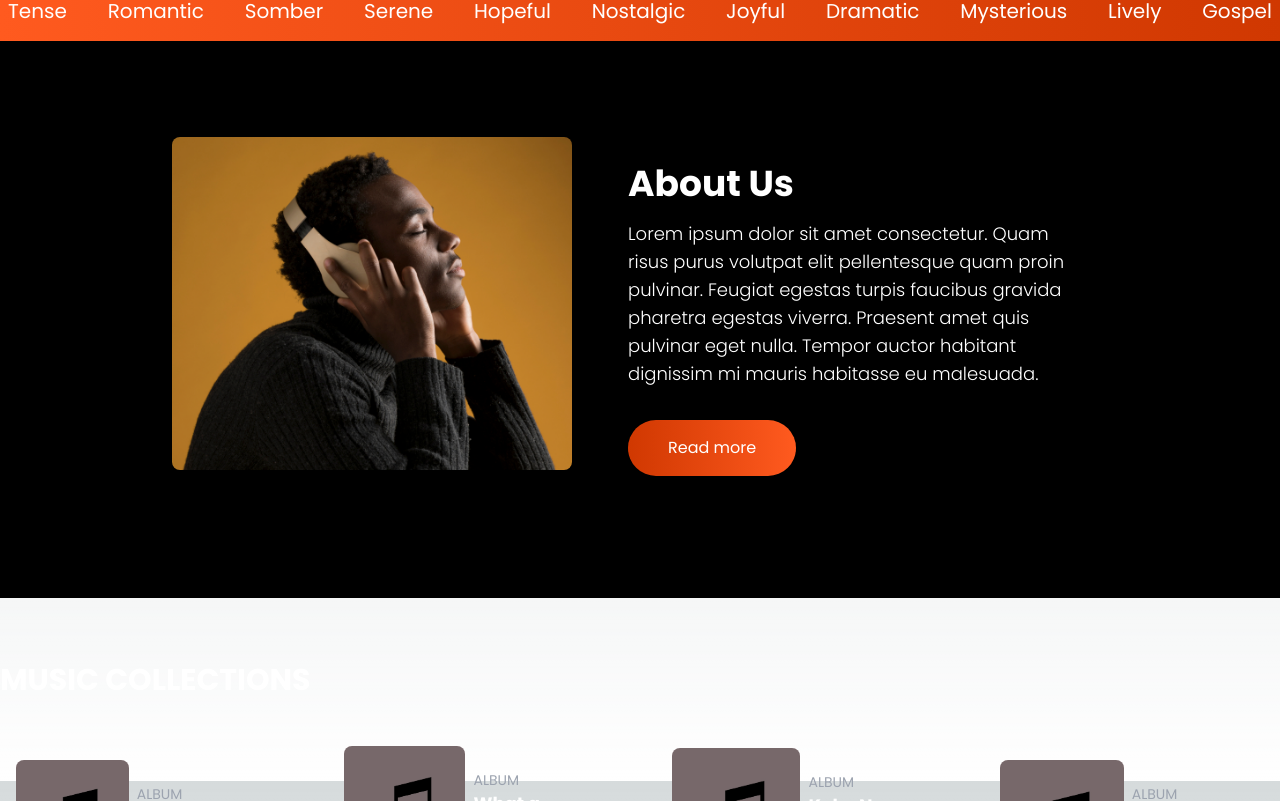
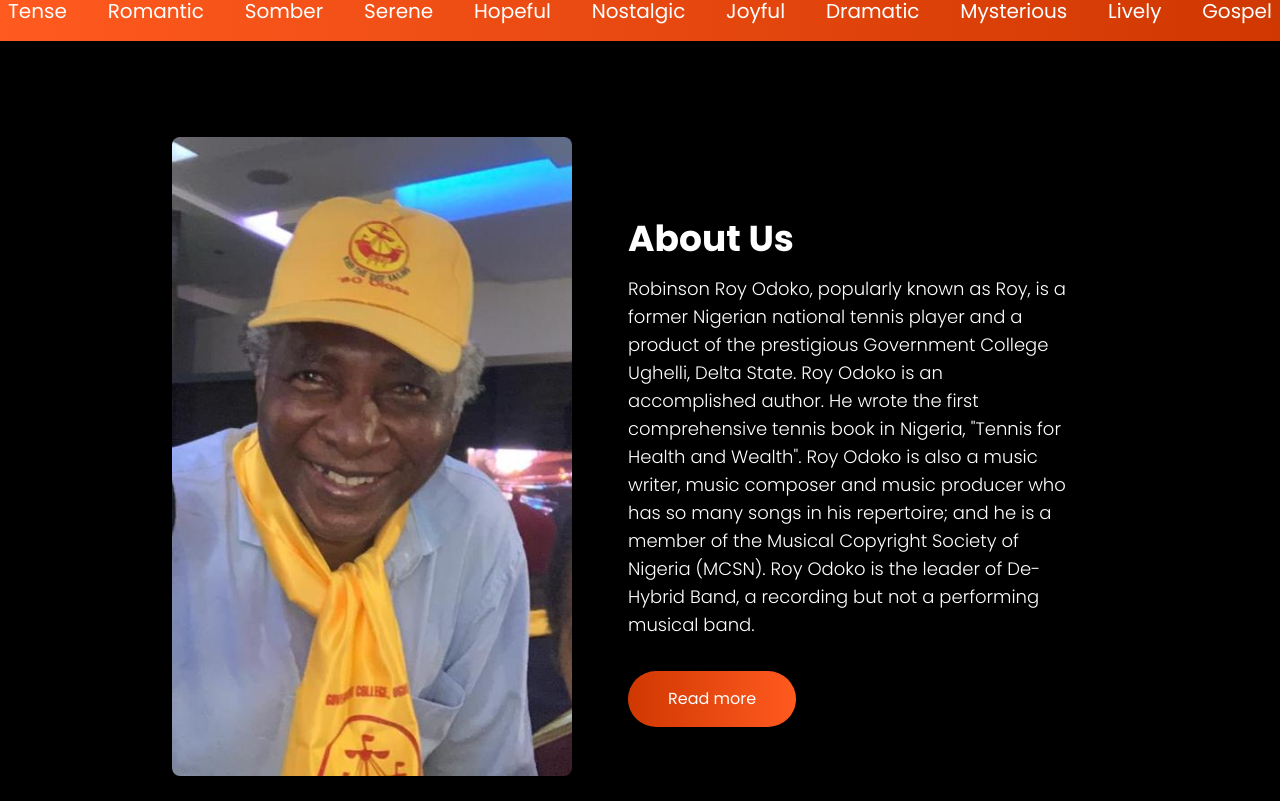
Before and after one commit to klever34/de-hybrid, a Next.js app: page /home in a window 1280 px wide. Shown: the part 819-1620 px from the top of the page. Built offline with nearby package versions, Linux system fonts and the light colour scheme.

Commit message:
updated bio

```diff
--- a/app/components/AboutSection.tsx
+++ b/app/components/AboutSection.tsx
@@ -11,7 +11,7 @@ const AboutSection: FC = () => {
       >
         <div className="px-8 md:px-0 mb-8">
           <Image
-            src="/listening-man.png"
+            src="/sir_roy.jpeg"
             alt="Person with headphones"
             className="rounded-lg"
             width={400}
@@ -23,11 +23,15 @@ const AboutSection: FC = () => {
             About Us
           </h2>
           <p className="text-sm sm:text-lg md:text-lg lg:text-lg xl:text-lg text-white mb-8 font-light px-8">
-            Lorem ipsum dolor sit amet consectetur. Quam risus purus volutpat
-            elit pellentesque quam proin pulvinar. Feugiat egestas turpis
-            faucibus gravida pharetra egestas viverra. Praesent amet quis
-            pulvinar eget nulla. Tempor auctor habitant dignissim mi mauris
-            habitasse eu malesuada.
+            {`Robinson Roy Odoko, popularly known as Roy, is a former Nigerian
+            national tennis player and a product of the prestigious Government
+            College Ughelli, Delta State. Roy Odoko is an accomplished author.
+            He wrote the first comprehensive tennis book in Nigeria, "Tennis for
+            Health and Wealth". Roy Odoko is also a music writer, music composer
+            and music producer who has so many songs in his repertoire; and he
+            is a member of the Musical Copyright Society of Nigeria (MCSN). Roy
+            Odoko is the leader of De-Hybrid Band, a recording but not a
+            performing musical band.`}
           </p>
           <button className="bg-gradient-to-r from-orange-600 to-orange-500 text-white px-10 py-4 rounded-full hover:bg-orange-700 transition md:ml-8">
             Read more
--- a/app/components/MusicCollection.tsx
+++ b/app/components/MusicCollection.tsx
@@ -145,12 +145,12 @@ const MusicCollection: FC = () => {
                 <div className="text-orange-500 font-bold mt-2">
                   {album.price}
                 </div>
-                <button
+                {/* <button
                   className="bg-orange-500 text-white px-2 py-2 rounded-lg mt-4 hover:bg-orange-600 transition"
                   style={{ fontSize: 10 }}
                 >
                   Add to Cart
-                </button>
+                </button> */}
               </div>
             </div>
           ))}
```
Also changed, not shown: public/sir_roy.jpeg (added).
